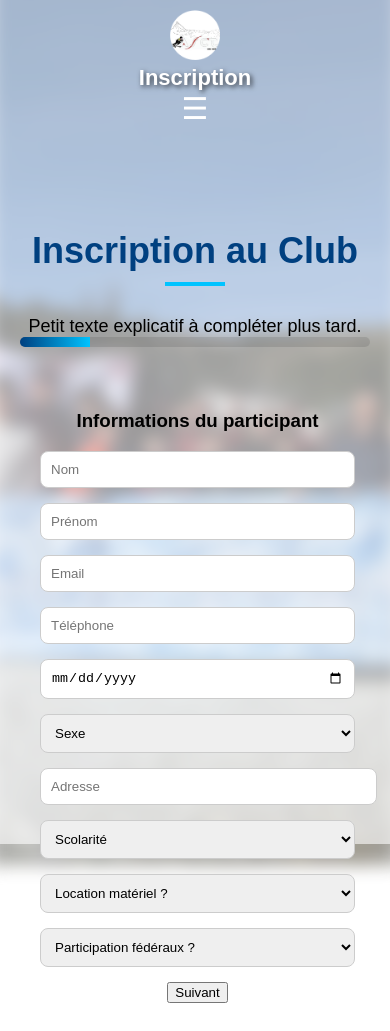
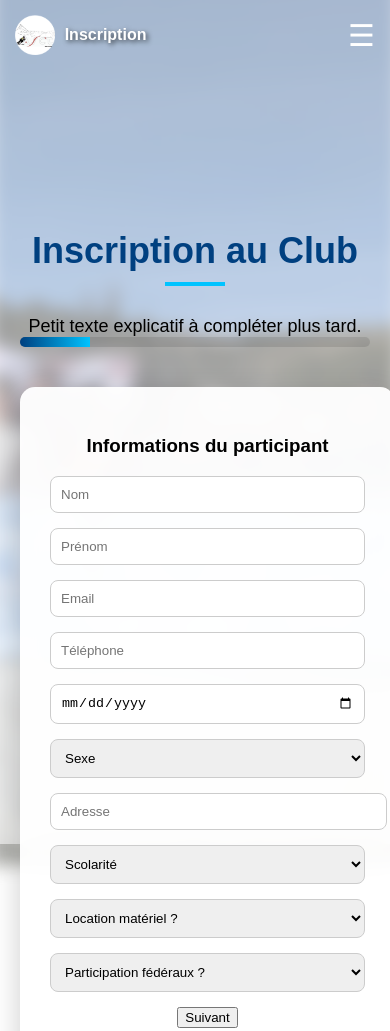
Before and after one commit to Oce123/ASCT-SkiCompetition, a plain HTML site: page inscription.html in a window 390 px wide. Shown: the top 1031 px of the page. Drawn offline with Linux system fonts and the light colour scheme.

Commit message:
Add files via upload
Menu burger corrigé

```diff
--- a/inscription.html
+++ b/inscription.html
@@ -16,7 +16,7 @@
         <h1>Inscription</h1>
     </div>
 
-	<nav>
+	<nav id="nav">
         <a href="index.html">Accueil</a>
         <a href="galerie.html">Galerie</a>
         <a href="sorties.html">Sorties</a>
--- a/style.css
+++ b/style.css
@@ -419,7 +419,7 @@
 
     z-index: -1;
 }
-}
+
 
 /* Formulaire visible et propre */
 .inscription-page form {
@@ -670,25 +670,28 @@
 @media (max-width: 768px) {
 
     header {
-        flex-direction: column;
+        flex-direction: row;
+        justify-content: space-between;
         align-items: center;
-        height: auto;
-        padding: 10px;
+        height: 70px;
+        padding: 10px 15px;
     }
 
     .header-container {
-        flex-direction: column;
-        gap: 5px;
+        flex-direction: row;
+        gap: 10px;
+    }
+
+    header h1 {
+        font-size: 16px;
+    }
+
+    .logo {
+        height: 40px;
     }
 
     nav {
-        flex-wrap: wrap;
-        justify-content: center;
-        gap: 10px;
-    }
-
-    nav a {
-        font-size: 14px;
+        display: none; /* caché par défaut */
     }
 }
 
```
Also changed, not shown: contact.html (+1 -1 lines), index.html (+1 -1 lines).
